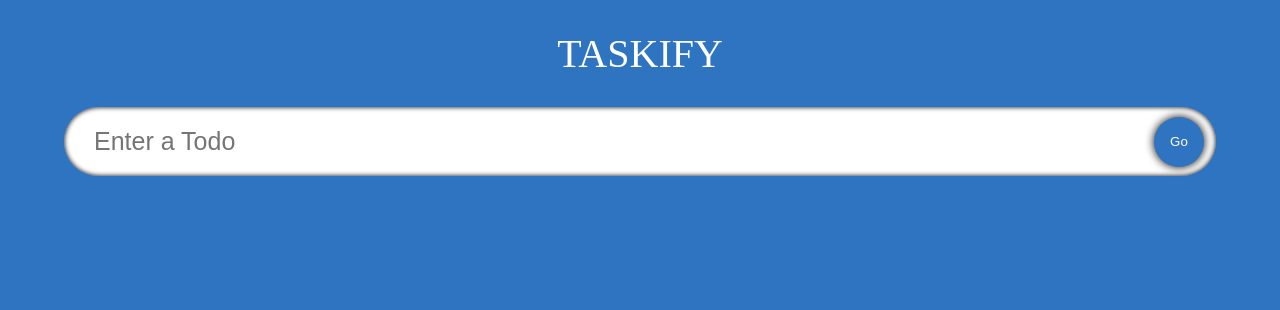
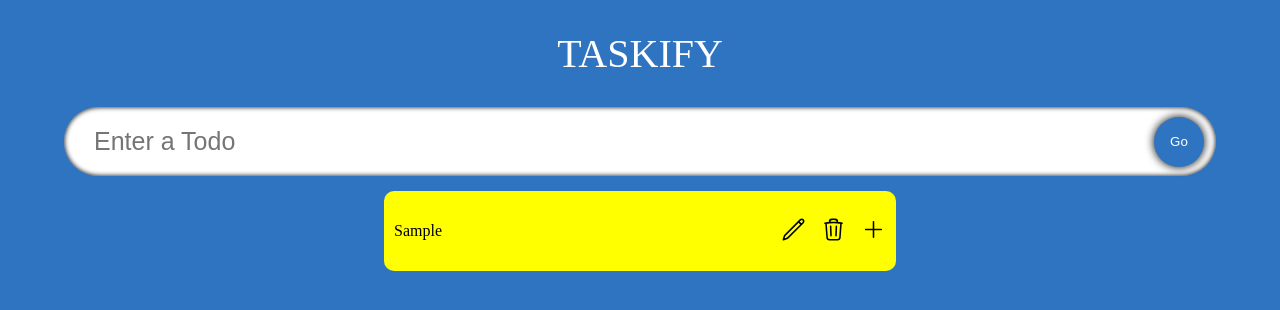
Before and after one commit to stetsonharding/Task-Manager, a React (Create React App) app: page / in a window 1280 px wide. Both pictures are taken after typing "Sample" into the empty fields and a click on the button "Go". Shown: the top 310 px of the page. Built offline with nearby package versions, Linux system fonts and the light colour scheme; a web font is replaced by a local one.

Commit message:
Todolist and single todo components created

```diff
--- a/package.json
+++ b/package.json
@@ -3,6 +3,7 @@
   "version": "0.1.0",
   "private": true,
   "dependencies": {
+    "@heroicons/react": "^2.1.3",
     "@testing-library/jest-dom": "^5.17.0",
     "@testing-library/react": "^13.4.0",
     "@testing-library/user-event": "^13.5.0",
--- a/src/App.tsx
+++ b/src/App.tsx
@@ -27,7 +27,7 @@ const App: React.FC = () => {
     <div className="App">
       <span className="Heading">Taskify</span>
       <InputFeild todo={todo} setTodo={setTodo} handleAddTodo={handleAddTodo} />
-      <TodoList todos={todos}/>
+      <TodoList todos={todos} setTodos={setTodos}/>
     </div>
   );
 };
--- /dev/null
+++ b/src/components/SingleTodo.tsx
@@ -0,0 +1,26 @@
+import React from 'react'
+import { PencilIcon, PlusIcon, TrashIcon } from "@heroicons/react/24/outline";
+
+interface Props {
+    todo: string;
+}
+
+export const SingleTodo: React.FC<Props> = ({todo}) => {
+  return (
+      <>
+    <div className="todo">{todo}</div>
+<div className="todo__actionButtons">
+  <div className="todo__edit">
+    <PencilIcon className="editIcon" />
+  </div>
+  <div className="deleteIcon">
+    <TrashIcon />
+  </div>
+  <div className="completeIcon">
+    <PlusIcon />
+  </div>
+</div>
+
+    </>
+  )
+}
--- a/src/components/TodoList.tsx
+++ b/src/components/TodoList.tsx
@@ -1,16 +1,23 @@
-import React from 'react'
-import { Todo } from './model';
+import React from "react";
+import { Todo } from "./model";
 
-import "./styles.css"
+import { SingleTodo } from "./SingleTodo";
+
+import "./styles.css";
 
 interface Props {
-    todos: Todo[];
+  todos: Todo[];
+  setTodos: React.Dispatch<React.SetStateAction<Todo[]>>;
 }
 
-export const TodoList: React.FC<Props> = ({todos}) => {
-
-
+export const TodoList: React.FC<Props> = ({ todos, setTodos }) => {
   return (
-   <div className="todos"></div>
-  )
-}
+    <>
+      {todos.map((todo) => (
+        <div className="todos">
+          <SingleTodo todo={todo.todo} />
+        </div>
+      ))}
+    </>
+  );
+};
--- a/src/components/styles.css
+++ b/src/components/styles.css
@@ -13,14 +13,12 @@
     border: none;
     transition: 0.2s;
     box-shadow: inset 0 0 5px black;
-
 }
 
 
 .input__box:focus {
    box-shadow: 0 0 10px 1000px #3e70a5;
    outline: none;
-
 }
 
 .input__submit {
@@ -35,7 +33,6 @@
     color: white;
     box-shadow: 0 0 10px black;
     transition: 0.2s;
-
 }
 
 .input__submit:hover{
@@ -46,3 +43,37 @@
 .input__submit:active{
     transform: scale(0.8);
 }
+
+
+
+
+/* Todos container */
+.todos{
+    width: 40%;
+    height: 80px;
+    border-radius: 10px;
+    background-color: yellow;
+    display: flex;
+    justify-content: space-between;
+    margin: 15px;
+}
+/* todo title  */
+.todo{
+    display: flex;
+    justify-content: center;
+    align-items: center;
+    padding-left: 10px;
+
+}
+/* todo action buttons */
+.todo__actionButtons{
+    display: flex;
+    align-items: center;
+    gap: 15px;
+    padding-right: 10px;
+}
+
+.editIcon, .deleteIcon, .completeIcon {
+    width: 25px;
+    cursor: pointer;
+}
```
Also changed, not shown: 1 other file (tests, documents, lock files or other folders).
